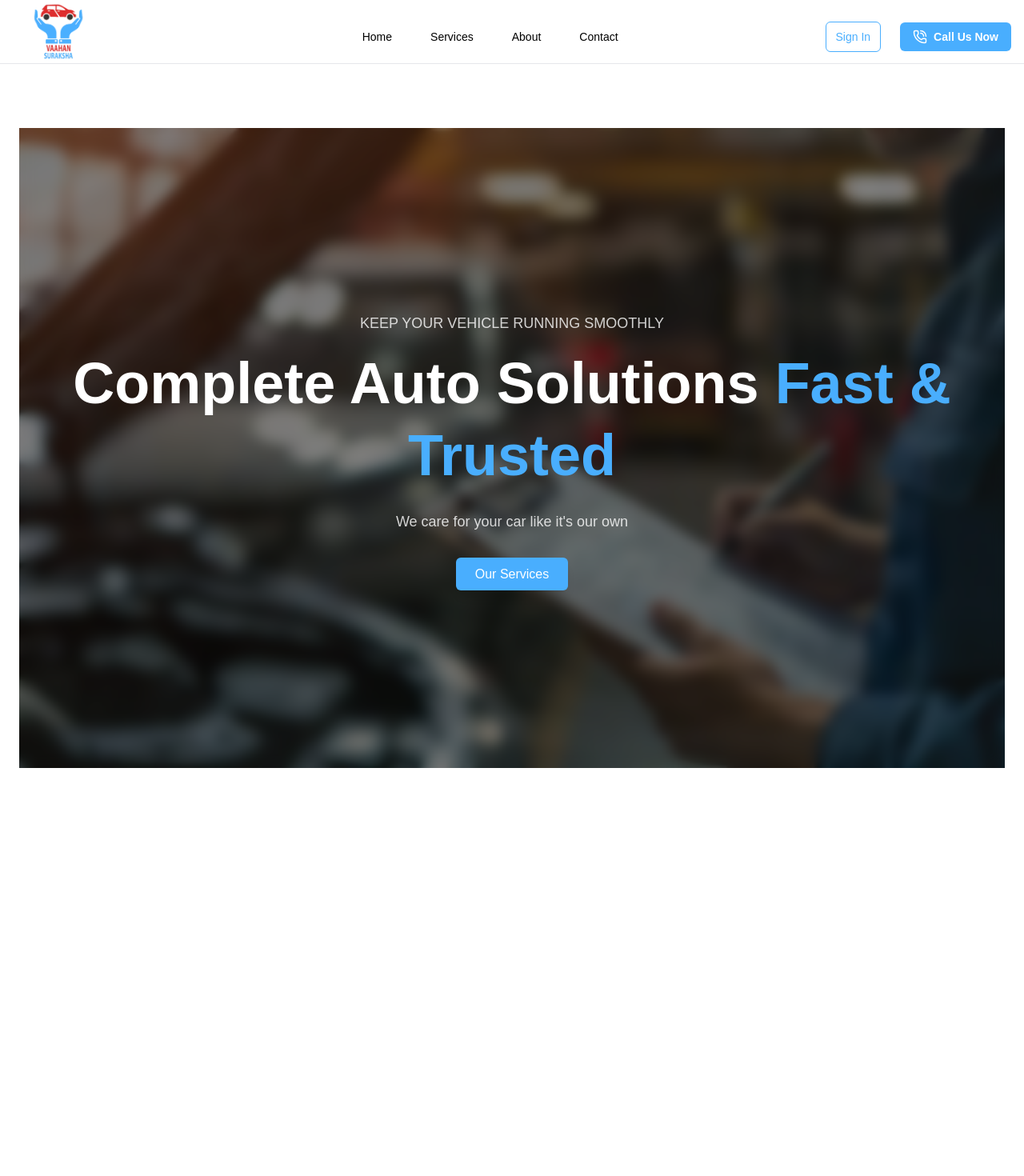
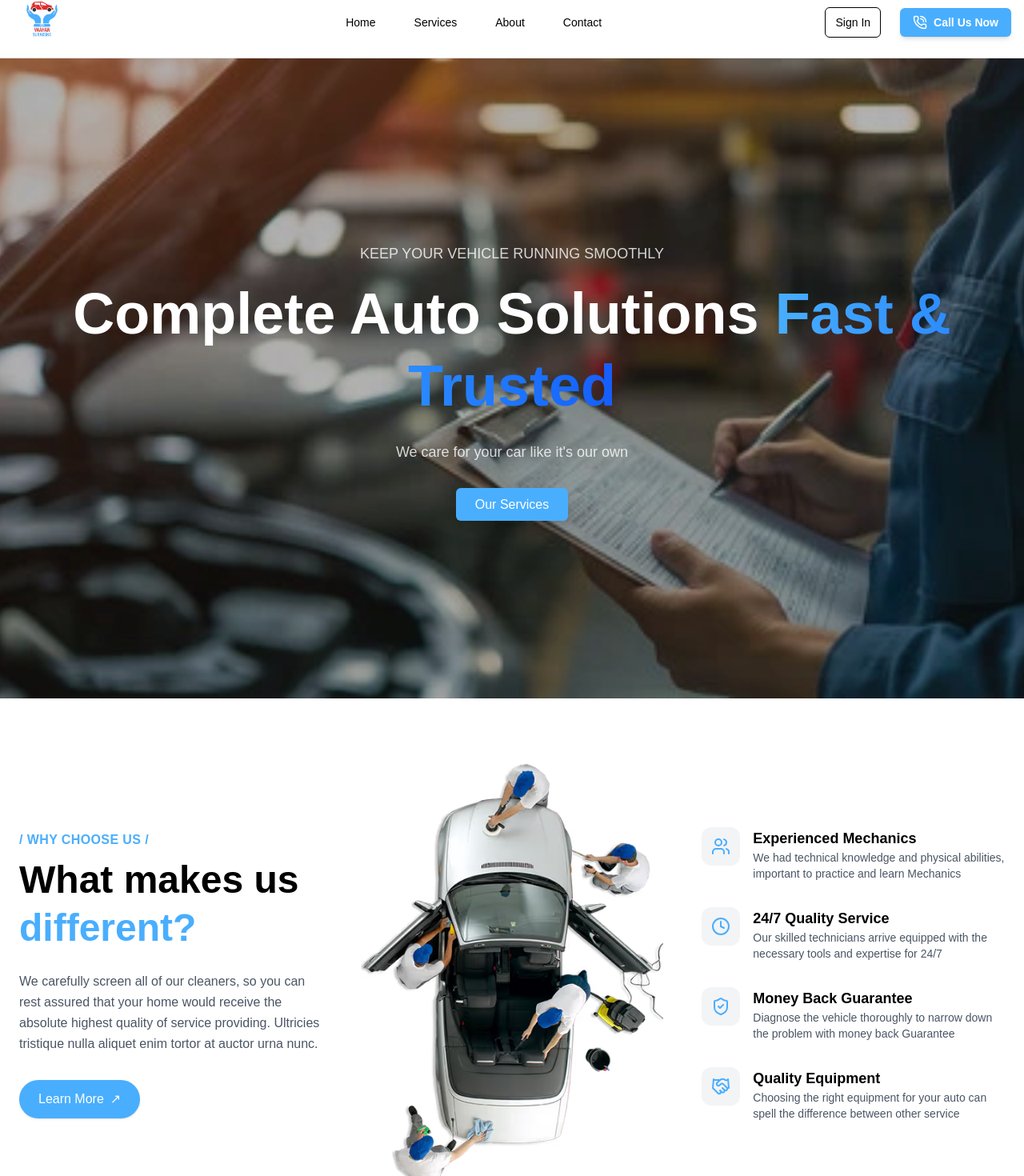
Before and after one commit to shreyamavrick/Vaahan-Suraksha, a React (Vite) app: page / in a window 1280 px wide. Shown: the part 16-1486 px from the top of the page at 80% size. Before the commit the page ends 976 px from the top, so only its background shows below. Built offline with nearby package versions, Linux system fonts and the light colour scheme.

Commit message:
Added WhyChooseUs section component

```diff
--- a/src/App.jsx
+++ b/src/App.jsx
@@ -1,13 +1,15 @@
 import Navbar from "./components/Navbar";
 import HeroSection from "./components/HeroSection";
+import WhyChooseUs from "./components/WhyChooseUs";
 
 const App = () => {
   return (
     <>
       <Navbar />
-      <div className="max-w-7xl mx-auto pt-20 px-6">
+      {/* <div className="max-w-7xl mx-auto pt-20 px-6"> */}
       <HeroSection />
-        </div>
+      <WhyChooseUs />
+        {/* </div> */}
     </>
   );
 };
--- a/src/components/HeroSection.jsx
+++ b/src/components/HeroSection.jsx
@@ -32,24 +32,24 @@ const HeroSection = () => {
   return (
     <div
       className="relative h-screen w-full bg-cover bg-center transition-all duration-1000 ease-in-out"
-      style={{
-        backgroundImage: `url(${current.image})`,
-      }}
+      style={{ backgroundImage: `url(${current.image})` }}
     >
-      {/* Blurred overlay + content */}
-      <div className="absolute inset-0 bg-black/50 backdrop-blur-sm flex flex-col items-center justify-center text-center px-4">
+      {/* Dark overlay (no blur) */}
+      <div className="absolute inset-0 bg-black/30 flex flex-col items-center justify-center text-center px-4">
         <p className="text-lg text-white/80 mb-4">
           KEEP YOUR VEHICLE RUNNING SMOOTHLY
         </p>
         <h1 className="text-4xl sm:text-6xl lg:text-7xl font-bold text-white leading-tight">
           {current.title}{" "}
-          <span className="text-[#49AEFE]">{current.highlight}</span>
+          <span className="text-transparent bg-clip-text bg-gradient-to-r from-[#49AEFE] to-blue-600">
+            {current.highlight}
+          </span>
         </h1>
         <p className="mt-6 text-lg text-white/80 max-w-2xl">{current.subtitle}</p>
         <div className="mt-10">
           <a
             href="#"
-            className="bg-[#49AEFE] text-white py-3 px-6 rounded-md shadow-lg hover:brightness-110 transition"
+            className="bg-[#49AEFE] hover:bg-blue-500 text-white py-3 px-6 rounded-md shadow-lg transition duration-300"
           >
             Our Services
           </a>
--- a/src/components/Navbar.jsx
+++ b/src/components/Navbar.jsx
@@ -11,13 +11,13 @@ const Navbar = () => {
   };
 
   return (
-    <nav className="sticky top-0 z-50 h-24 py-3 border-b border-gray-200 bg-white mb-0">
+    <nav className="sticky top-0 z-50 py-3 border-b border-gray-200 bg-white">
       <div className="container px-4 mx-auto relative lg:text-sm">
         <div className="flex justify-between items-center">
           {/* Logo */}
           <div className="flex items-center flex-shrink-0">
             <img
-              className="h-25 w-auto mr-2 hover:scale-105 transition-transform duration-300"
+              className="h-16 w-auto mr-2 hover:scale-105 transition-transform duration-300"
               src={logo}
               alt="Logo"
             />
@@ -42,13 +42,13 @@ const Navbar = () => {
           <div className="hidden lg:flex justify-center space-x-6 items-center">
             <a
               href="#"
-              className="py-2 px-3 border border-[#49AEFE] text-[#49AEFE] rounded-md hover:bg-[#49AEFE] hover:text-white transition-all duration-300"
+              className="py-2 px-3 border border-black rounded-md text-black hover:bg-black hover:text-white transition-all duration-300"
             >
               Sign In
             </a>
             <a
               href="#"
-              className="flex items-center gap-2 py-2 px-4 text-white font-semibold text-sm rounded-md bg-[#49AEFE] hover:bg-[#3a97e2] transition duration-300 animate-pulse"
+              className="flex items-center gap-2 py-2 px-4 text-white font-semibold text-sm rounded-md bg-[#49AEFE] shadow-md hover:shadow-xl hover:brightness-110 transition duration-300 animate-pulse"
             >
               <PhoneCall size={18} />
               Call Us Now
@@ -58,14 +58,22 @@ const Navbar = () => {
           {/* Mobile Hamburger */}
           <div className="lg:hidden flex items-center">
             <button onClick={toggleNavbar}>
-              {mobileDrawerOpen ? <X size={28} /> : <Menu size={28} />}
+              <Menu size={28} />
             </button>
           </div>
         </div>
 
-        {/* Mobile Menu */}
+        {/* Mobile Drawer */}
         {mobileDrawerOpen && (
-          <div className="fixed right-0 top-0 h-full w-full z-20 bg-white p-12 flex flex-col justify-center items-center lg:hidden transition-all duration-300 ease-in-out">
+          <div className="fixed inset-0 z-50 bg-white p-12 flex flex-col justify-center items-center lg:hidden transition-all duration-300 ease-in-out animate-slide-in">
+            {/* Close Button */}
+            <button
+              onClick={toggleNavbar}
+              className="absolute top-6 right-6 text-black"
+            >
+              <X size={28} />
+            </button>
+
             <ul className="space-y-6 mb-8 text-center">
               {navItems.map((item, index) => (
                 <li key={index}>
@@ -81,13 +89,13 @@ const Navbar = () => {
             <div className="flex flex-col items-center space-y-4">
               <a
                 href="#"
-                className="py-2 px-3 border border-[#49AEFE] text-[#49AEFE] rounded-md hover:bg-[#49AEFE] hover:text-white transition"
+                className="py-2 px-3 border border-black rounded-md text-black hover:bg-black hover:text-white transition"
               >
                 Sign In
               </a>
               <a
                 href="#"
-                className="flex items-center gap-2 py-2 px-4 text-white font-semibold text-sm rounded-md bg-[#49AEFE] hover:bg-[#3a97e2] transition duration-300 animate-pulse"
+                className="flex items-center gap-2 py-2 px-4 text-white font-semibold text-sm rounded-md bg-[#49AEFE] shadow-md hover:shadow-xl hover:brightness-110 transition duration-300"
               >
                 <PhoneCall size={18} />
                 Call Us Now
--- /dev/null
+++ b/src/components/WhyChooseUs.jsx
@@ -0,0 +1,70 @@
+import { Clock, Users, ShieldCheck, Handshake } from "lucide-react";
+import carImage from "../assets/about-img.avif"; // Transparent car image
+
+const WhyChooseUs = () => {
+  return (
+    <section className="py-20 bg-white">
+      <div className="max-w-7xl mx-auto px-6 grid lg:grid-cols-3 gap-12 items-center">
+        {/* Left Section */}
+        <div>
+          <p className="text-[#49AEFE] uppercase tracking-wide font-semibold mb-2">/ Why Choose Us /</p>
+          <h2 className="text-4xl sm:text-5xl font-bold leading-tight">
+            What makes us <span className="text-[#49AEFE]">different?</span>
+          </h2>
+          <p className="mt-6 text-gray-600 leading-relaxed">
+            We carefully screen all of our cleaners, so you can rest assured that your home would receive the absolute highest quality of service providing. Ultricies tristique nulla aliquet enim tortor at auctor urna nunc.
+          </p>
+          <a
+            href="#"
+            className="inline-flex items-center mt-8 px-6 py-3 text-white bg-[#49AEFE] rounded-full font-medium shadow hover:brightness-110 transition duration-300"
+          >
+            Learn More <span className="ml-2">↗</span>
+          </a>
+        </div>
+
+        {/* Center Image */}
+        <div className="flex justify-center">
+          <img src={carImage} alt="car service" className="w-full max-w-md object-contain" />
+        </div>
+
+        {/* Right Section - Features */}
+        <div className="space-y-8">
+          <FeatureItem
+            icon={<Users size={24} />}
+            title="Experienced Mechanics"
+            desc="We had technical knowledge and physical abilities, important to practice and learn Mechanics"
+          />
+          <FeatureItem
+            icon={<Clock size={24} />}
+            title="24/7 Quality Service"
+            desc="Our skilled technicians arrive equipped with the necessary tools and expertise for 24/7"
+          />
+          <FeatureItem
+            icon={<ShieldCheck size={24} />}
+            title="Money Back Guarantee"
+            desc="Diagnose the vehicle thoroughly to narrow down the problem with money back Guarantee"
+          />
+          <FeatureItem
+            icon={<Handshake size={24} />}
+            title="Quality Equipment"
+            desc="Choosing the right equipment for your auto can spell the difference between other service"
+          />
+        </div>
+      </div>
+    </section>
+  );
+};
+
+const FeatureItem = ({ icon, title, desc }) => (
+  <div className="flex items-start gap-4">
+    <div className="p-3 rounded-xl bg-gray-100 text-[#49AEFE]">
+      {icon}
+    </div>
+    <div>
+      <h4 className="font-semibold text-lg">{title}</h4>
+      <p className="text-gray-600 text-sm">{desc}</p>
+    </div>
+  </div>
+);
+
+export default WhyChooseUs;
```
Also changed, not shown: src/assets/about-img.avif (added).
